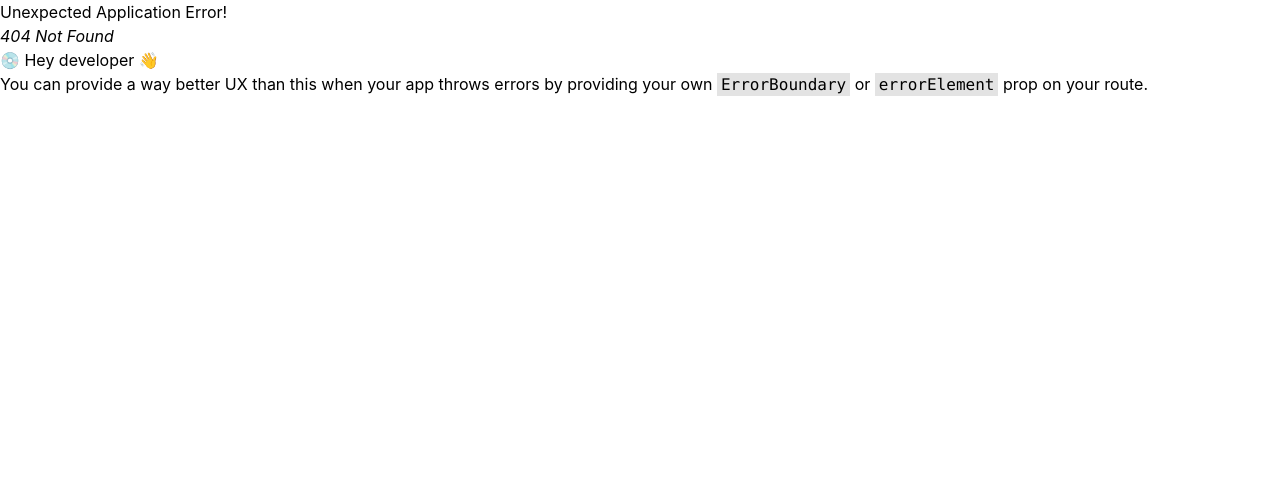
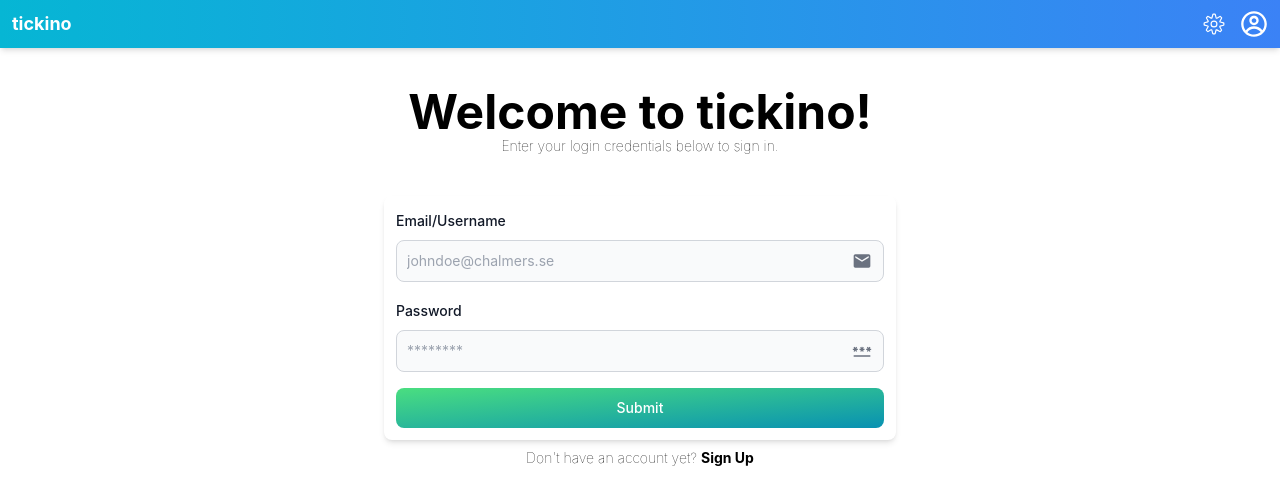
Before and after one commit to Kexon/DAT076, a React (Create React App) app in the folder client/: page /login in a window 1280 px wide. Before the commit this address had no page. Shown: the top 504 px of the page. Built offline with nearby package versions, Linux system fonts and the light colour scheme.

Commit message:
create login page

```diff
--- /dev/null
+++ b/client/src/pages/LoginPage.tsx
@@ -0,0 +1,56 @@
+import { Button, Label, TextInput } from 'flowbite-react';
+import { MdEmail, MdPassword } from 'react-icons/md';
+import { Link } from 'react-router-dom';
+
+export default function LoginPage() {
+  return (
+    <main>
+      <div className="mx-1 flex flex-col gap-2 lg:mx-0">
+        <div className="flex flex-col items-center">
+          <h1 className="text-4xl font-bold lg:text-5xl">
+            Welcome to tickino!
+          </h1>
+          <p className="text-sm font-thin">
+            Enter your login credentials below to sign in.
+          </p>
+        </div>
+        <form className="m-auto mt-8 flex w-full flex-col gap-4 rounded-lg p-3 shadow-md md:max-w-lg">
+          <div>
+            <div className="mb-2 block">
+              <Label htmlFor="username" value="Email/Username" />
+            </div>
+            <TextInput
+              id="username3"
+              placeholder="johndoe@chalmers.se"
+              required
+              rightIcon={MdEmail}
+            />
+          </div>
+          <div>
+            <div className="mb-2 block">
+              <Label htmlFor="password1" value="Password" />
+            </div>
+            <TextInput
+              id="password1"
+              type="password"
+              placeholder="********"
+              required
+              rightIcon={MdPassword}
+            />
+          </div>
+          <Button type="submit" gradientDuoTone="greenToBlue">
+            Submit
+          </Button>
+        </form>
+        <div className="flex justify-center">
+          <p className="text-sm font-thin">
+            Don&apos;t have an account yet?&nbsp;
+          </p>
+          <Link className="text-sm font-bold" to="/signup">
+            Sign Up
+          </Link>
+        </div>
+      </div>
+    </main>
+  );
+}
--- a/client/src/router/Router.tsx
+++ b/client/src/router/Router.tsx
@@ -4,6 +4,7 @@ import TicketPage from '../pages/admin/tickets/TicketPage';
 import TicketFormPage from '../pages/user/TicketFormPage';
 import Home from '../pages/Home';
 import Root from '../Root';
+import LoginPage from '../pages/LoginPage';
 
 const router = createBrowserRouter([
   {
@@ -13,6 +14,7 @@ const router = createBrowserRouter([
       { path: 'createticket', element: <TicketFormPage /> },
       { path: 'admin', element: <AdminTicketsPage /> },
       { path: 'ticket/:id', element: <TicketPage /> },
+      { path: 'login', element: <LoginPage /> },
     ],
   },
 ]);
```
